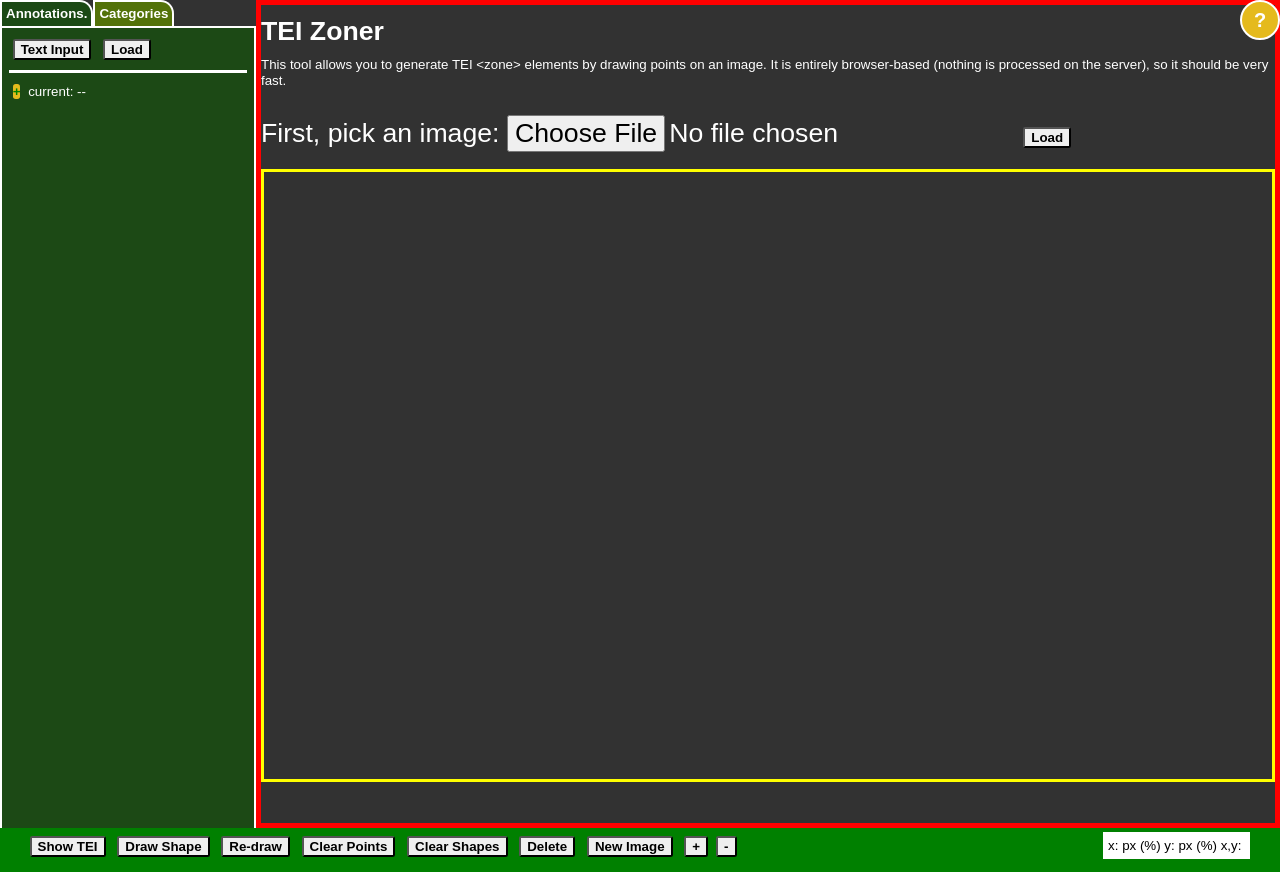
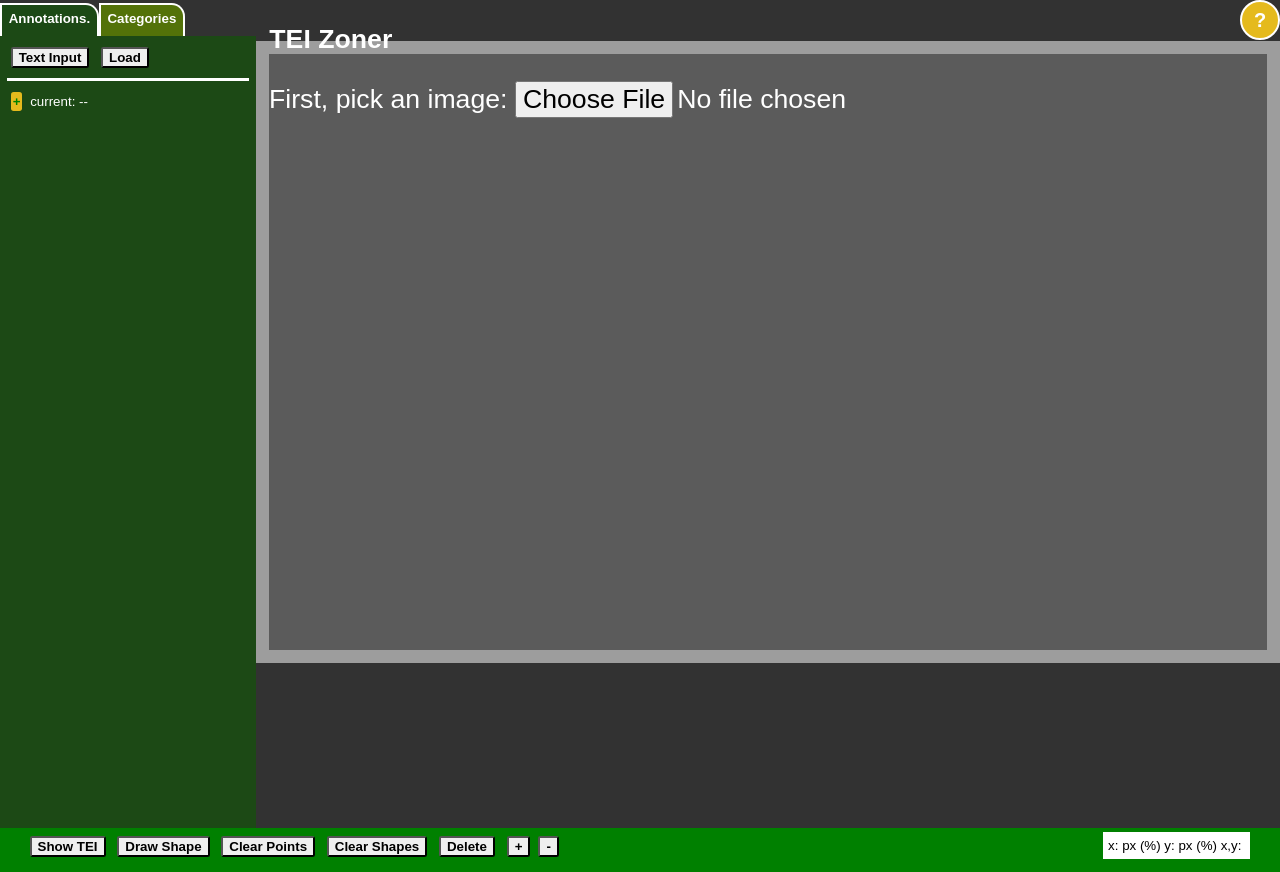
Before and after one commit to Elfina1039/tei-zoner-angular, a PHP site: page / in a window 1280 px wide. Run offline with PHP 8.4, Linux system fonts and the light colour scheme; some libraries are stand-ins or nearby versions.

Commit message:
rest of the notes

```diff
--- a/css/style.css
+++ b/css/style.css
@@ -13,8 +13,8 @@ body{
 }
 
 #drawing{height:95%; width:80%;
-  border:5px solid red;
-  position:absolute; top:0; left:20%}
+  position:absolute; top:0; left:20%;
+padding:1em;}
 
 
 #teistuff{
@@ -50,9 +50,11 @@ text-align:center;cursor:pointer }
 background-color:rgb(28, 73, 21); z-index:20; padding:1em;
 border:2px solid white}
 
-#wrapper{position:absolute; left:0; top:20%;
-width:100%; height:75%; border:3px solid yellow;
-overflow:scroll;}
+#wrapper{position:absolute; left:0; top:5%;
+width:100%; height:75%;;
+overflow:scroll;
+border:1em solid rgba(255,255,255,0.4);
+background-color:rgba(255,255,255,0.2)}
 
 
 #editor{
@@ -64,7 +66,7 @@ overflow:scroll;}
 
 #canvas{
   cursor:crosshair;
-  background-color:rgba(0,0,0,0.5);
+  background-color:transparent;
   position:absolute;
   left:0;
   top:0;
@@ -144,7 +146,11 @@ span.coord{
 	color:white;
 }
 
-#shList{background-color:rgb(28, 73, 21); height:100%; border:2px solid white; padding:0.5em; overflow-y:scroll;}
+#shList{background-color:rgb(28, 73, 21);
+height:100%; border:none;
+ padding:0.5em;
+  overflow-y:scroll;}
+
 #catList{background-color:rgb(83, 114, 9);height:100%; overflow-y:scroll;}
 
 #annTab{background-color:rgb(28, 73, 21);  }
@@ -184,6 +190,7 @@ input.cpicker:{display:inline; height:1em;}
             border:none;
                 padding:0;
                 font-weight:bold;
+                padding:2px;
         }
 
            button.del:hover, button.add:hover{
@@ -193,7 +200,9 @@ input.cpicker:{display:inline; height:1em;}
 
         }
 
-      ul.tabul{padding:0; display:flex; flex-flow: row nowrap; margin:0}
+      ul.tabul{padding:0; display:flex; flex-flow: row nowrap;
+        margin:0; height:2.5em;
+margin-top:1%;}
 
         ul.tabul li {list-style-type:none;
                 border: 2px solid white;
@@ -201,7 +210,7 @@ input.cpicker:{display:inline; height:1em;}
                 background-color:green;
                 border-top-right-radius:1em;
                 margin:0;
-                padding:0.3em;
+                padding:0.5em;
                 text-indent:0;
 
 
@@ -262,3 +271,38 @@ border-left:0}
 
 
 span.blank,xmp{margin:0; display:inline}
+
+
+    ::-webkit-scrollbar {
+  width: 11px;
+  height: 11px;
+}
+::-webkit-scrollbar-button {
+  width: 0px;
+  height: 0px;
+}
+::-webkit-scrollbar-thumb {
+  background: #cab413;
+  border: 2px solid #ffffff;
+  border-radius: 50px;
+}
+::-webkit-scrollbar-thumb:hover {
+  background: #ffffff;
+}
+::-webkit-scrollbar-thumb:active {
+  background: #000000;
+}
+::-webkit-scrollbar-track {
+  background: #e5ba1d;
+  border: 0px none #ffffff;
+  border-radius: 39px;
+}
+::-webkit-scrollbar-track:hover {
+  background: #e5ba1d;
+}
+::-webkit-scrollbar-track:active {
+  background: #e5ba1d;
+}
+::-webkit-scrollbar-corner {
+  background: transparent;
+}
--- a/index.html
+++ b/index.html
@@ -51,21 +51,18 @@
 
 
     <h1>TEI Zoner</h1>
-<p>This tool allows you to generate TEI &lt;zone&gt; elements by drawing points on an image.  It is entirely browser-based (nothing is processed on the server), so it should be very fast.   </p>
 
 
 
 
 
-    <form id="pickfile"><label>First, pick an image: <input type="file" id="files" name="files[]" onchange="angular.element(this).scope().handleFile(this)"/></label>
 
-              <button ng-click="handleFile()">Load</button>
-
-        </form>
 
 
 <h2 id=helpLink ng-click="sh.help=!sh.help">?</h2>
  <div id=help ng-show="sh.help==true">
+         <h1>TEI Zoner</h1>
+<p>This tool allows you to generate TEI &lt;zone&gt; elements by drawing points on an image.  It is entirely browser-based (nothing is processed on the server), so it should be very fast.   </p>
 <ul>
   <li>To set points of your shape, click anywhere on the image.</li>
   <li>To draw your shape, click [Draw Shape] in the bar at the bottom of the screen.</li>
@@ -85,12 +82,15 @@
 
     </div>
 
-  <div id=wrapper>
+  <div id=wrapper >
 
     <img id="editor" />
 <div id="canvas" ng-click="nPoint()"> </div>
 
+        <form id="pickfile"><label>First, pick an image: <input type="file" id="files" name="files[]" onchange="angular.element(this).scope().handleFile(this)"/></label>
+        </form>
         </div>
+
 
 </div>
 
--- a/js/factories.js
+++ b/js/factories.js
@@ -2,6 +2,7 @@
 
 angular.module("zoner")
 .factory("cookingFct",function(drawingFct){
+
 
     var filename;
 
@@ -183,13 +184,13 @@ angular.module("zoner")
         }
 
 
-        function loadCooked()
+        function loadCooked(scope)
         {
 
             var catList=getCookedJson(filename+"_cats");
             var catObj={};
               catList.forEach(function(itm){
-                catObj[itm.clr]={name:itm.name, clr:itm.clr};
+                catObj[itm.id]={name:itm.name, clr:itm.clr, id:itm.id};
             });
 
 
@@ -198,7 +199,7 @@ angular.module("zoner")
 
             shList.forEach(function(itm){
                 // console.log("drawing loaded");
-                itm.shape=drawingFct.cShape(itm.shape,itm,catObj[itm.cat]);
+                itm.shape=drawingFct.cShape(itm.shape,itm,catObj[itm.cat], scope);
             });
 
             return {cats:catObj, annts:shList};
@@ -214,6 +215,12 @@ angular.module("zoner")
 
 angular.module("zoner")
 .factory("drawingFct",function(){
+
+     var delModeOn=false;
+
+    function toggleDelete(){
+      delModeOn=!delModeOn;
+    }
 
  var canvas;
 var paper;
@@ -434,8 +441,9 @@ opacity: .5,
 
 
 
-function nShape(annt, cat)
+function nShape(annt, cat, scope)
     {
+
         console.log("drawing new one");
         console.log(cat);
 
@@ -478,7 +486,7 @@ function nShape(annt, cat)
     var word=annt.word;
     //--var sndx="d";
 
-     var rsl=cShape(path, annt, cat);
+     var rsl=cShape(path, annt, cat, scope);
        rsl.test="test";
        // saveShapes(shapes);
      // getPaths();
@@ -495,8 +503,9 @@ function nShape(annt, cat)
 
 
 
-cShape=function(path,annt, cat)
+cShape=function(path,annt, cat, scope)
     {
+
     // console.log("adding new shape");
     // console.log(path);
     var shape = paper.path(path);
@@ -527,14 +536,16 @@ cShape=function(path,annt, cat)
        shape.mousedown(function(e){
            if(delModeOn)
                {
-            var lsIt=findItem(shList,"shape",this);
+           // var lsIt=findItem(shList,"shape",this);
             //lsIt.shape=null;
 
 
-               var ds=shapes.indexOf(this);
+             //  var ds=shapes.indexOf(this);
+                annt.shape=null;
                this.remove();
+                 delModeOn=false;
 
-                   shapes.splice(ds,1);
+                  // shapes.splice(ds,1);
                   // saveShapes(shapes);
 
                     $(canvas).click(function(e){
@@ -605,11 +616,17 @@ cShape=function(path,annt, cat)
            // console.log("edit shape");
 
            editShape(this);
+           scope.editMode(this);
 
        });
 
+    shape.hover(function(){
+  scope.activate(this);
+});
+
     return shape;
     }
+
 
 
 function delShape(which)
@@ -733,13 +750,19 @@ var nPath=[];
         // console.log( $(canvas).css("width"));
         }
 
-    function reColour(newColour)
+    function reColour(a,newColour)
     {
         a.shape.attr("fill",newColour);
     }
 
+     function highlightShape(a, w)
+    {
+        a.shape.attr("stroke-width",w);
+    }
 
-  return {createEditor:createEditor, nShape:nShape, cShape:cShape, delShape:delShape, clearPoints:clearPoints, clearShapes:clearShapes, zoomChng:zoomChng, reColour:reColour, redrawShape:redrawShape};
+
+
+  return {createEditor:createEditor, nShape:nShape, cShape:cShape, delShape:delShape, clearPoints:clearPoints, clearShapes:clearShapes, zoomChng:zoomChng, reColour:reColour, redrawShape:redrawShape, highlightShape:highlightShape, toggleDelete:toggleDelete};
 
 
 });
--- a/templates/controls.html
+++ b/templates/controls.html
@@ -1,10 +1,9 @@
-<input type="button" value="Show TEI" id="gettei" ng-click="sh.tei=!sh.tei"/>
-<input type="button" value="Draw Shape" id="closepath" ng-click="nShape()"/>
-<input type="button" value="Re-draw" id="editpath" ng-click="eShape()"/>
+<input type="button" ng-value="teiButton(sh.tei)" id="gettei" ng-click="sh.tei=!sh.tei"/>
+<input type="button" value="Draw Shape" id="closepath" ng-click="nShape()"  ng-show="sh.redraw==false"/>
+<input type="button" value="Re-draw" id="editpath" ng-click="eShape()" ng-show="sh.redraw==true"/>
 <input type="button" value="Clear Points" id="clearpoints" ng-click="clearPoints()"/>
 <input type="button" value="Clear Shapes" id="clearall" ng-click="clearShapes()"/>
-    <input type="button" value="Delete" id="delMode" onClick="toggleDelete(this)"/>
-<input type="button" value="New Image" id="reload"/>
+    <input type="button" value="Delete" id="delMode" ng-click="toggleDelete()"/>
 
     <button class=zoom ng-click="zoomChng(0.1)">+</button><button class=zoom ng-click="zoomChng(-0.1)">-</button>
 
--- a/templates/shList.html
+++ b/templates/shList.html
@@ -6,16 +6,17 @@
          <input type=text readonly id=wInput>
  <ul id=anntList ng-repeat="(n,a) in annts">
 
-   <li ng-class="a.word==c.Annt.word ? 'active':'normal'"> {{n}}
+   <li ng-class="a==c.Annt ? 'active':'normal'"> {{n}}
        <button class=add ng-click="delAnnt(a)" ng-show="a.word==c.Annt.word" title="delete">-</button>
        <button class=add ng-click="moveAnnt(n, c.Annt)" ng-show="a.word!=c.Annt.word" title="move here">></button>
-       <input type=text ng-model=a.word class=annt  ng-click="c.Annt=a">
+       <input type=text ng-model=a.word class=annt  ng-click="c.Annt=a" ng-focus="highlightShape(a,4)" ng-blur="highlightShape(a,1)">
 
       <select ng-model="a.cat" style="background-color:{{cats[a.cat].clr}}" ng-change="reColour(a)">
        <option ng-repeat="c in cats" value="{{c.id}}"  style="background-color:{{c.clr}}" >{{c.name}}</option>
        </select>
 
       <button class=add ng-click="delShape(a)" ng-show="a.shape!=null">X</button>
+       <button class=add ng-click="assignShape(a)" ng-show="a.shape==null && sh.redraw==true">+</button>
 
          </ul>
 
--- a/templates/teiMarkup.html
+++ b/templates/teiMarkup.html
@@ -12,9 +12,9 @@
  <graphic url='{{img.filename}}' width='{{img.width}}' height='{{img.height}}' />
 </xmp>
 
-<span class=blank ng-repeat="a in annts" ng-if="a.shape!=null">
+<span class=blank ng-repeat="(num,a) in annts" ng-if="a.shape!=null">
     <xmp>
-<zone xml:id='{{a.word.replace("#","")}}' points='{{getPoints(a.shape)}}'/>
+<zone xml:id='imtArea_{{num}}' points='{{getPoints(a.shape)}}'/>
     </xmp>
  </span>
 
@@ -36,7 +36,7 @@
 <div id="jsonPaths"  ng-show="cVersion=='JSON'">
 
    <span class=blank ng-repeat="a in annts" ng-if="a.shape!=null">
-  {{stringify(a,"json")}}
+  {{stringify(a,"json2")}}
  </span>
 
 </div>
```
Also changed, not shown: js/controllers.js (+92 -15 lines).
